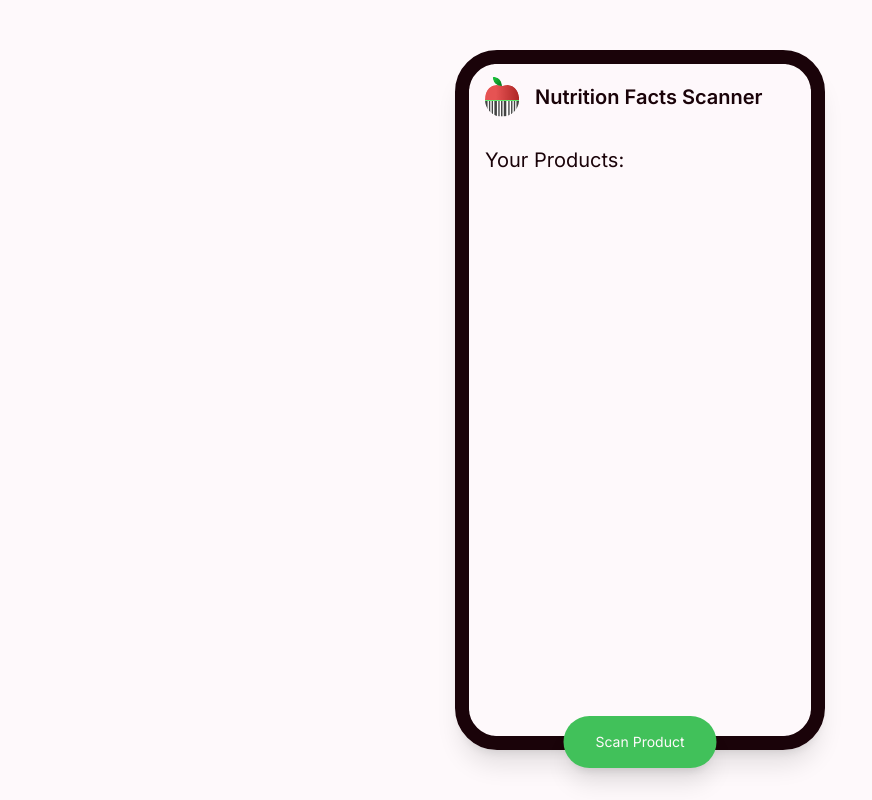
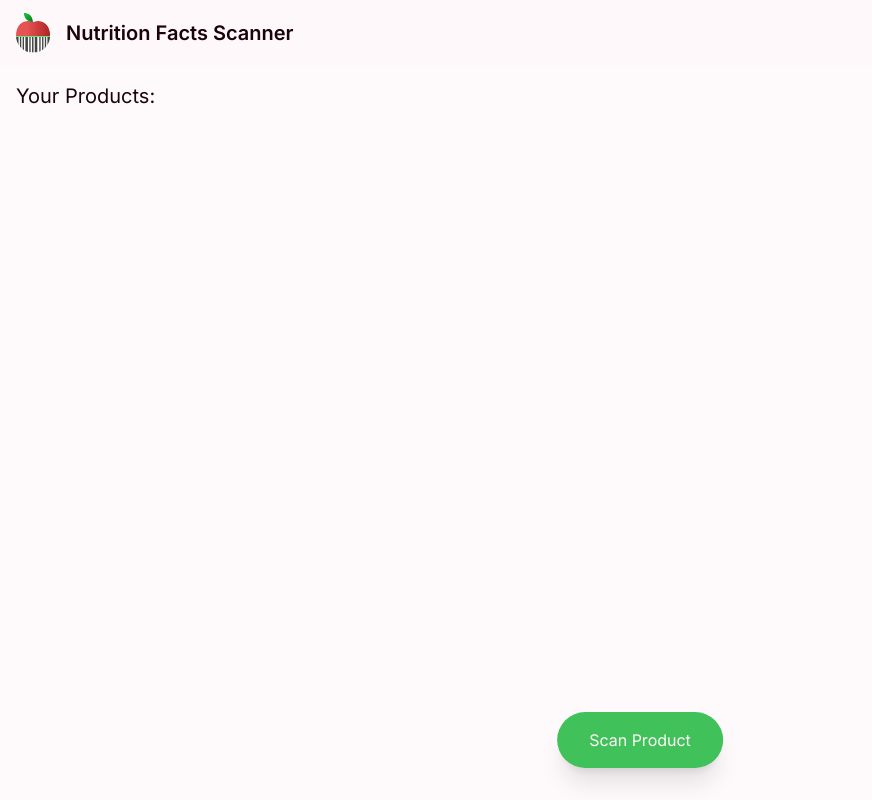
Before and after one commit to rezahedi/NutriScan, a Next.js app: page /app in a window 1280 px wide. Shown: the whole page, without its empty margins (0-872 px from the left). Built offline with nearby package versions, Linux system fonts and the light colour scheme.

Commit message:
DeviceFrame component removed

```diff
--- a/app/app/layout.tsx
+++ b/app/app/layout.tsx
@@ -3,7 +3,6 @@ import { Inter } from 'next/font/google'
 import '../globals.css'
 import Link from 'next/link';
 import Image from 'next/image';
-import { DeviceFrame } from '@/components/app'
 
 const inter = Inter({ subsets: ['latin'] })
 
@@ -20,7 +19,6 @@ export default function RootLayout({
   return (
     <html lang="en">
       <body className={inter.className}>
-        <DeviceFrame>
           <nav className="flex items-center gap-2 w-full bg-background-200 p-2">
             <Link href="/app">
               <Image src="/nutrition-facts-scanner-logo.svg" alt="logo" width="50" height="50" />
@@ -28,7 +26,6 @@ export default function RootLayout({
             <h1 className="text-xl font-semibold">Nutrition Facts Scanner</h1>
           </nav>
           {children}
-        </DeviceFrame>
       </body>
     </html>
   )
--- a/components/app/DeviceFrame.tsx
+++ /dev/null
@@ -1,18 +0,0 @@
-
-export default function DeviceFrame( { children }: { children: React.ReactNode } ) {
-  return (
-    <section className="items-center justify-center flex h-screen">
-      <div className="relative z-50 mx-auto h-full sm:h-[700px] sm:w-[370px] min-w-[350px] sm:rounded-[42px] sm:border-[14px] sm:border-[var(--foreground)] shadow-xl">
-        <div className="absolute left-1/2 top-0 z-50 h-[18px] w-[148px] translate-x-[-50%] rounded-b-[1rem] bg-[var(--foreground)] hidden sm:block"></div>
-        <div className="absolute left-[-17px] top-[124px] z-50 h-[46px] w-[4px] rounded-l-lg bg-[var(--foreground)] hidden sm:block"></div>
-        <div className="absolute left-[-17px] top-[178px] z-50 h-[46px] w-[4px] rounded-l-lg bg-[var(--foreground)] hidden sm:block"></div>
-        <div className="absolute right-[-17px] top-[142px] z-50 h-[64px] w-[4px] rounded-r-lg bg-[var(--foreground)] hidden sm:block"></div>
-        <div className="relative h-full w-full overflow-hidden break-words sm:rounded-[32px] bg-[var(--background)]">
-          <div className="relative z-20 h-full w-full items-center justify-center bg-[var(--background)] text-sm text-muted-foreground overflow-y-auto">
-            {children}
-          </div>
-        </div>
-      </div>
-    </section>
-  )
-}
--- a/components/app/index.ts
+++ b/components/app/index.ts
@@ -1,11 +1,9 @@
-import DeviceFrame from './DeviceFrame';
 import Scanner from './Scanner';
 import ProductCard from './ProductCard';
 import NutrientBar from './NutrientBar';
 import ProductsList from './ProductsList';
 
 export {
-  DeviceFrame,
   Scanner,
   ProductCard,
   NutrientBar,
```
